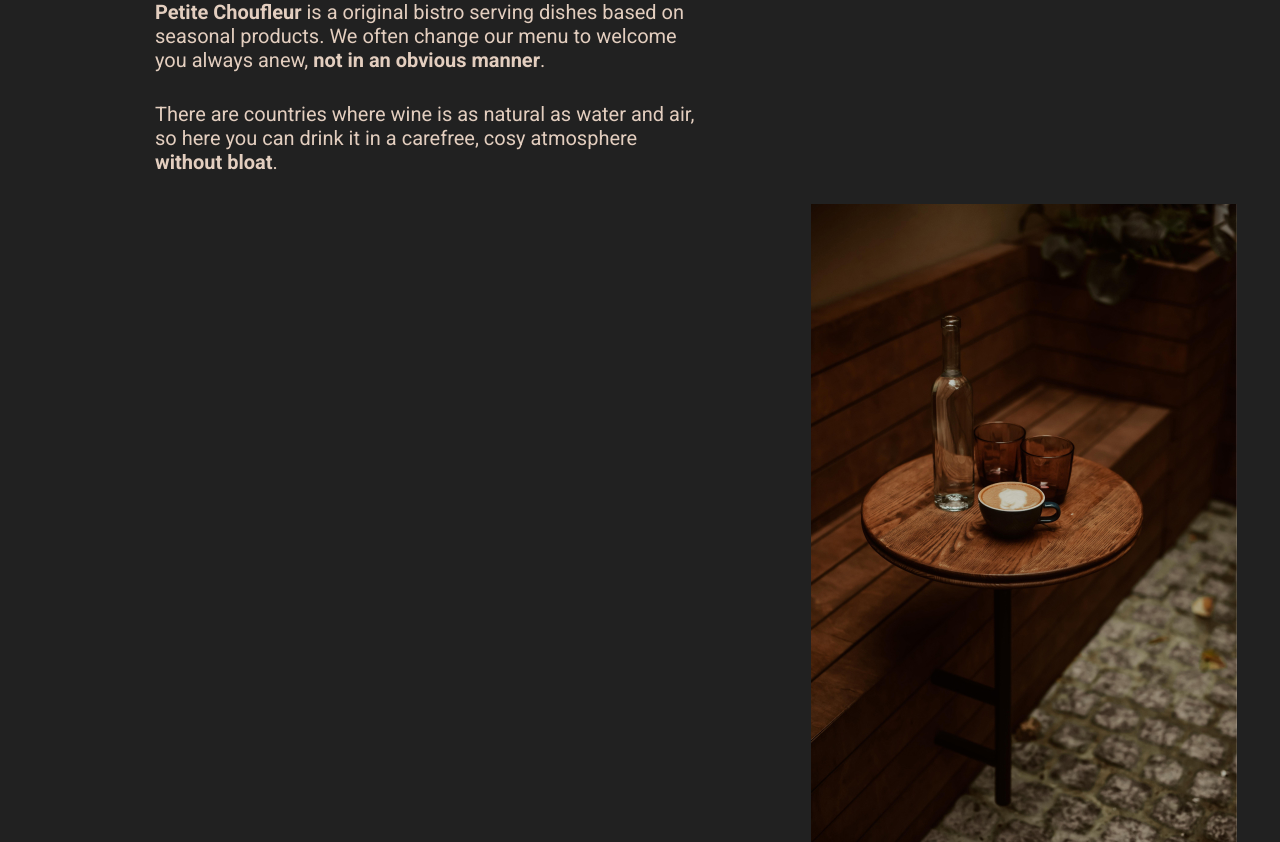
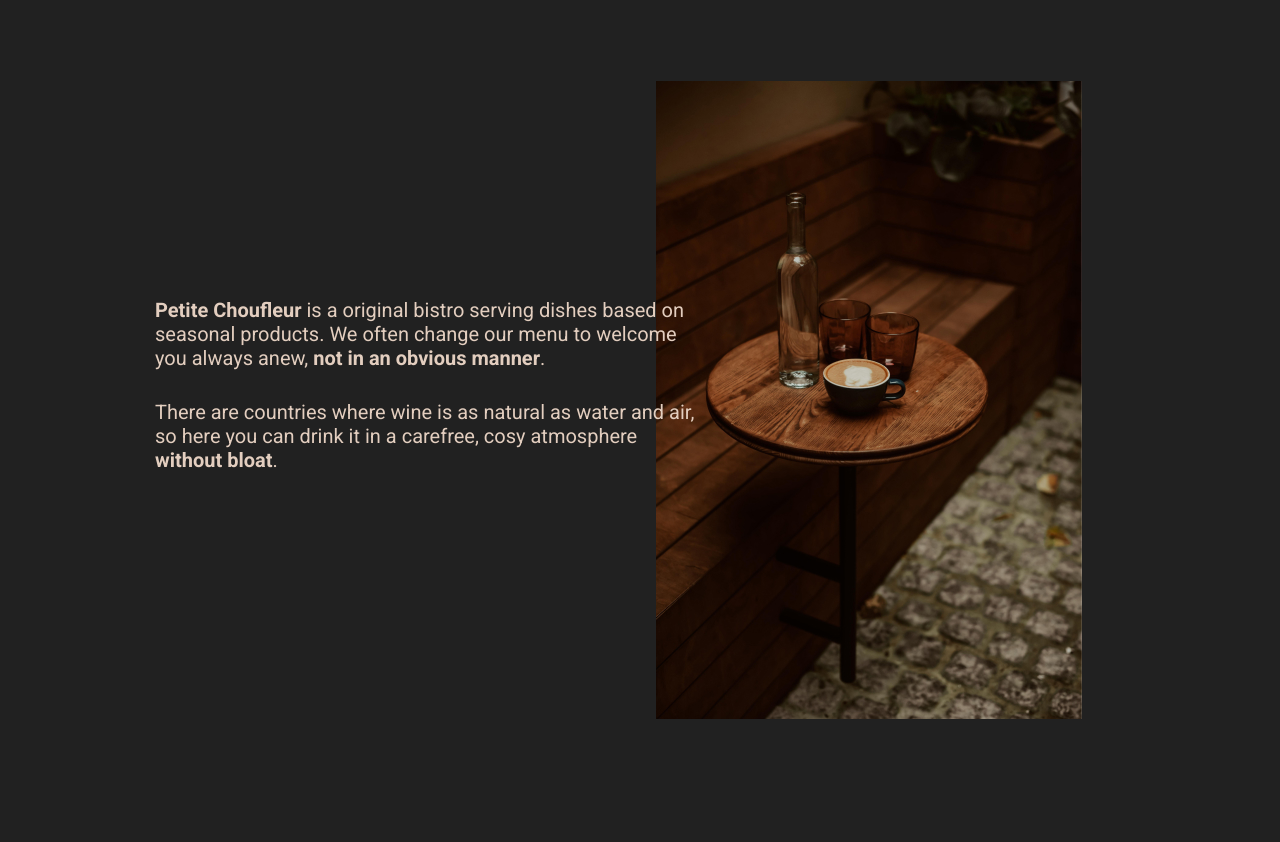
Before and after one commit to AntonyOtero/restaurant-page, a website built with webpack: page dist/index.html in a window 1280 px wide. After the commit the page ends 800 px from the top, so only its background shows below. Built offline with nearby package versions, Linux system fonts and the light colour scheme.

Commit message:
Add common flexbox cecleration to global styles

```diff
--- a/src/style.css
+++ b/src/style.css
@@ -24,6 +24,9 @@
 }
 
 #content > div {
+  display: flex;
+  align-items: center;
+  position: relative;
   width: calc(100vw - (2 * 155px));
   max-width: 970px;
   height: 100vh;
```
